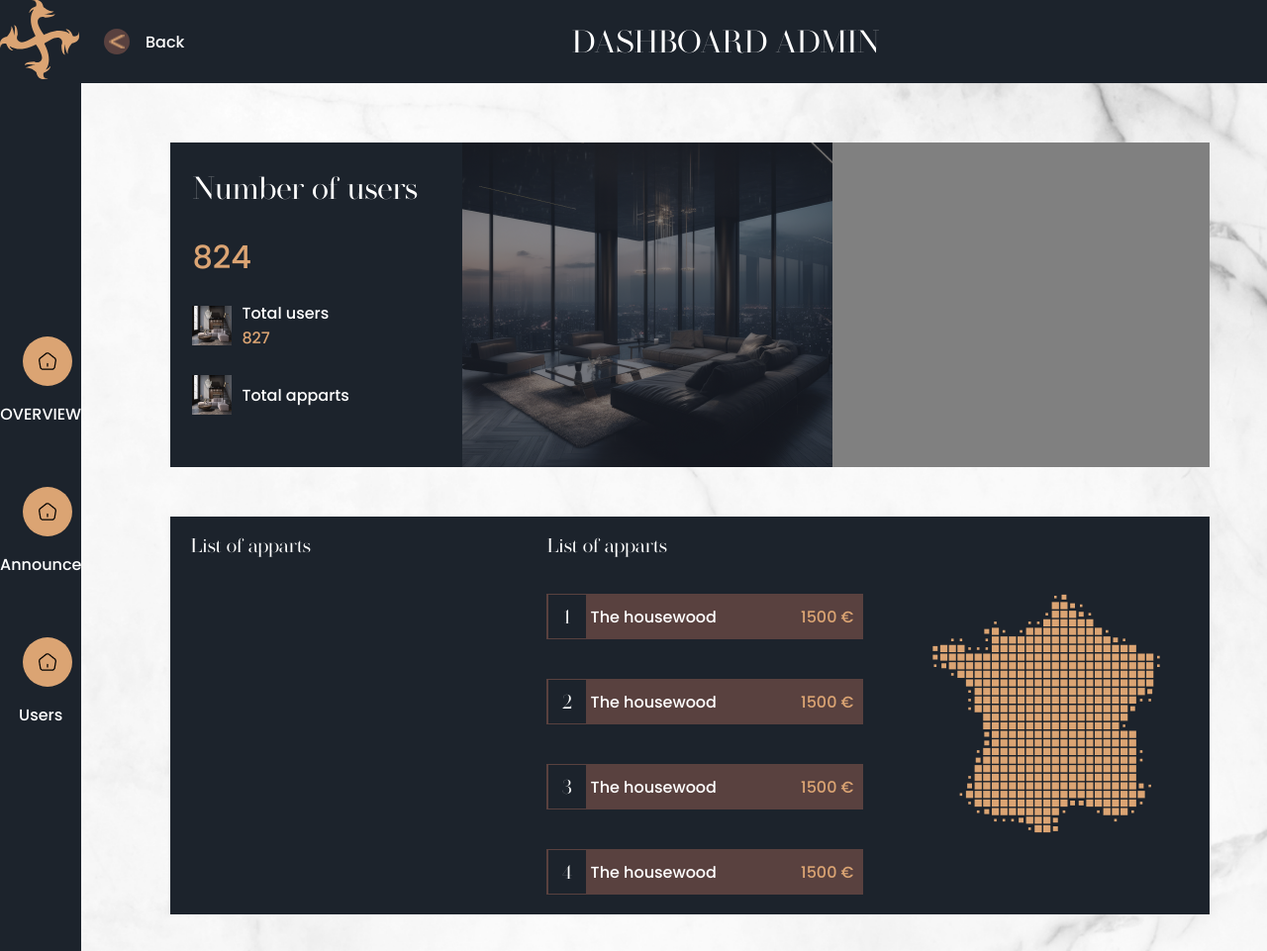
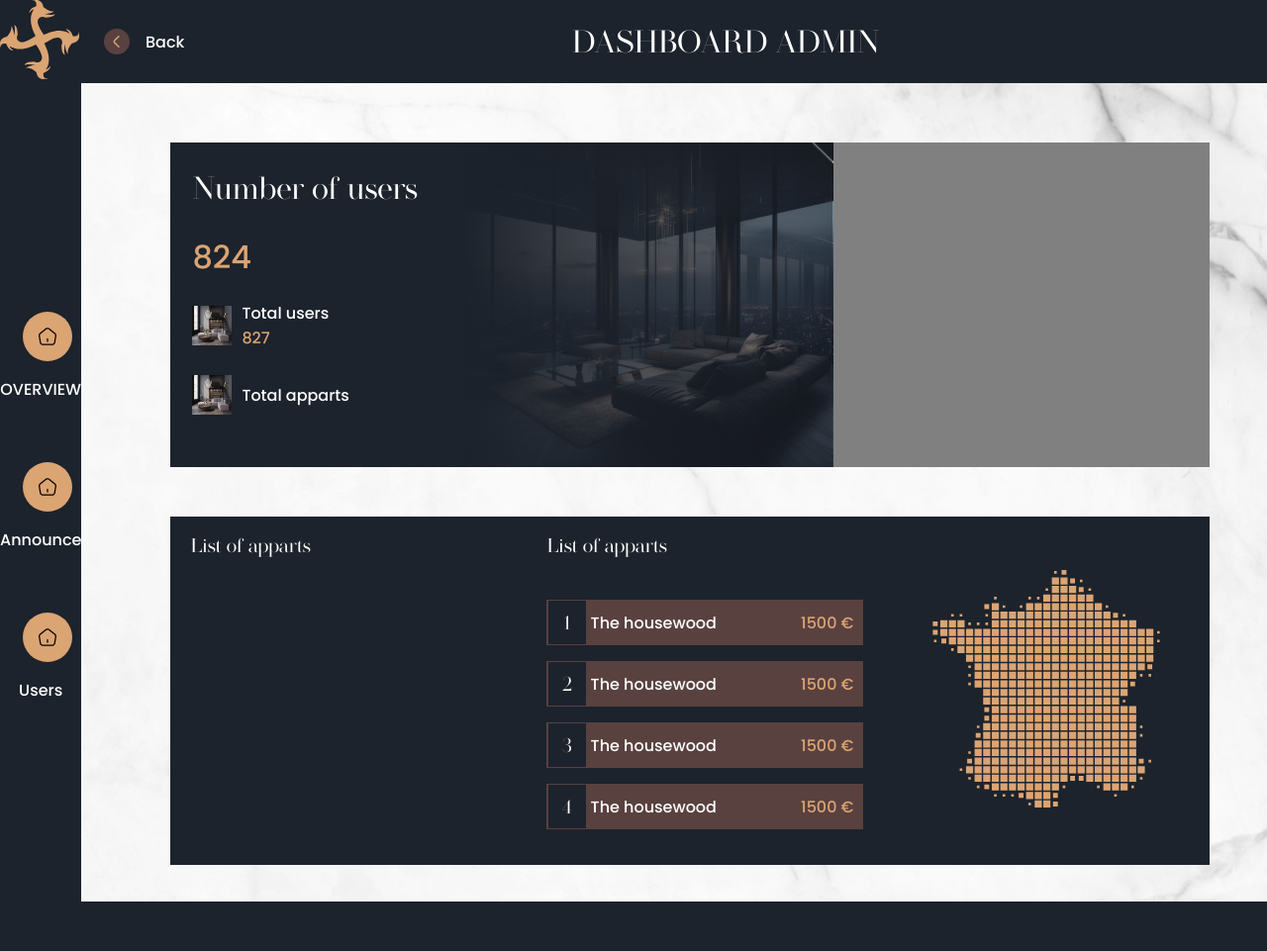
Before and after one commit to DwainAB/Reshome, a PHP site: page /PageAdmin.php in a window 1280 px wide. Shown: the whole page at 99% size. After the commit the page ends 911 px from the top, so only its background shows below. Run offline with PHP 8.4, Linux system fonts and the light colour scheme.

Commit message:
correction

```diff
--- a/public/CSS/PageAdmin.css
+++ b/public/CSS/PageAdmin.css
@@ -199,11 +199,14 @@
     display: flex;
     flex-direction: column;
     width: 360px;
+    margin-top: 26px;
+    padding-bottom: 20px;
 }
 
 .element-list-overview{
     width: 320px;
-    margin:20px 20px;
+    margin-left:20px;
+    margin-bottom: 16px;
     background-color: #59413F;
     display: flex;
     height: 46px;
--- a/src/Includes/contentAdmin.php
+++ b/src/Includes/contentAdmin.php
@@ -8,7 +8,7 @@
 
         <div class="info-menu-top-admin-page">
             <div class="container-img-info-menu">
-                <img src="./public/CSS/Assets/arrowleftadmin.png" alt="">
+                <img src="./public/CSS/Assets/arrowleft.svg" alt="">
             </div>
             <p class="text-info-menu-top">Back</p>
         </div>
@@ -64,7 +64,7 @@
 
                     <div class="img-statics-overview">
                         <div class="shadow-img-statics-overview"></div>
-                        <img src="./public/CSS/Assets/imgstaticsadminpage.png" alt="">
+                        <img src="./public/CSS/Assets/imgae-admin.png" alt="">
                     </div>
 
                 </div>
@@ -128,7 +128,7 @@
 
                 <div class="section-list-overview container-img-france">
                     <div>
-                        <img src="./public/CSS/Assets/franceimg.png" alt="">
+                        <img src="./public/CSS/Assets/france.svg" alt="">
                     </div>
                 </div>
             </div>
```
Also changed, not shown: public/CSS/Assets/arrowleft.svg (added), public/CSS/Assets/france.svg (added), public/CSS/Assets/image-admin.png (added), public/CSS/Assets/imgae-admin.png (added).
